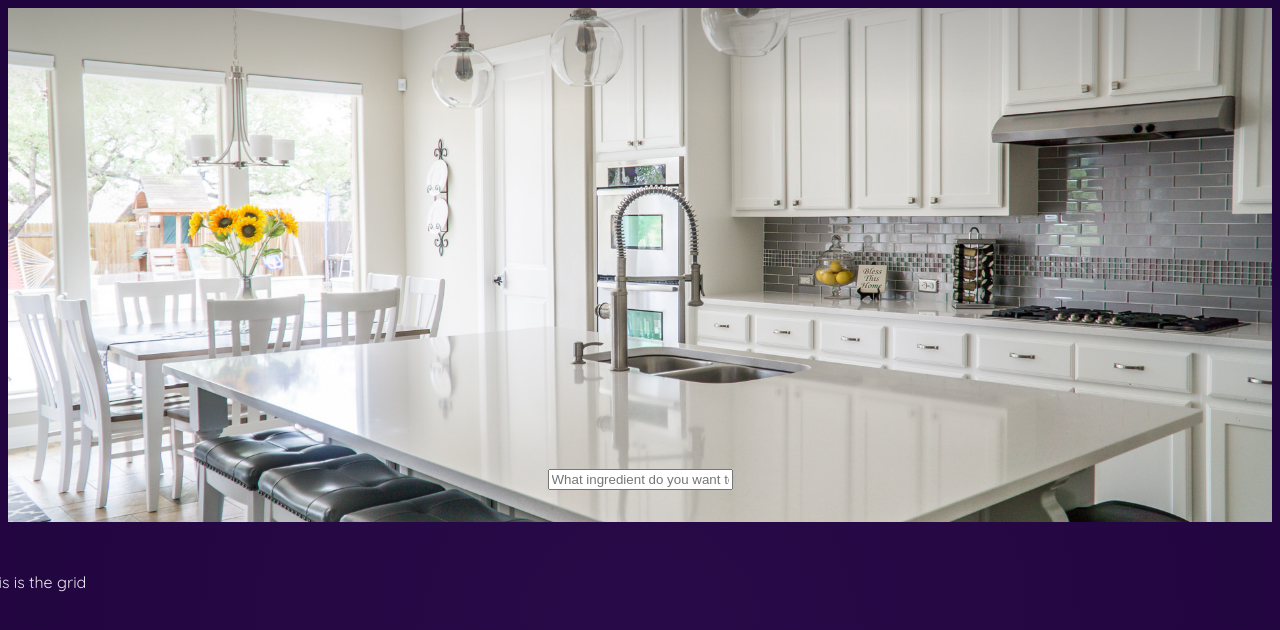
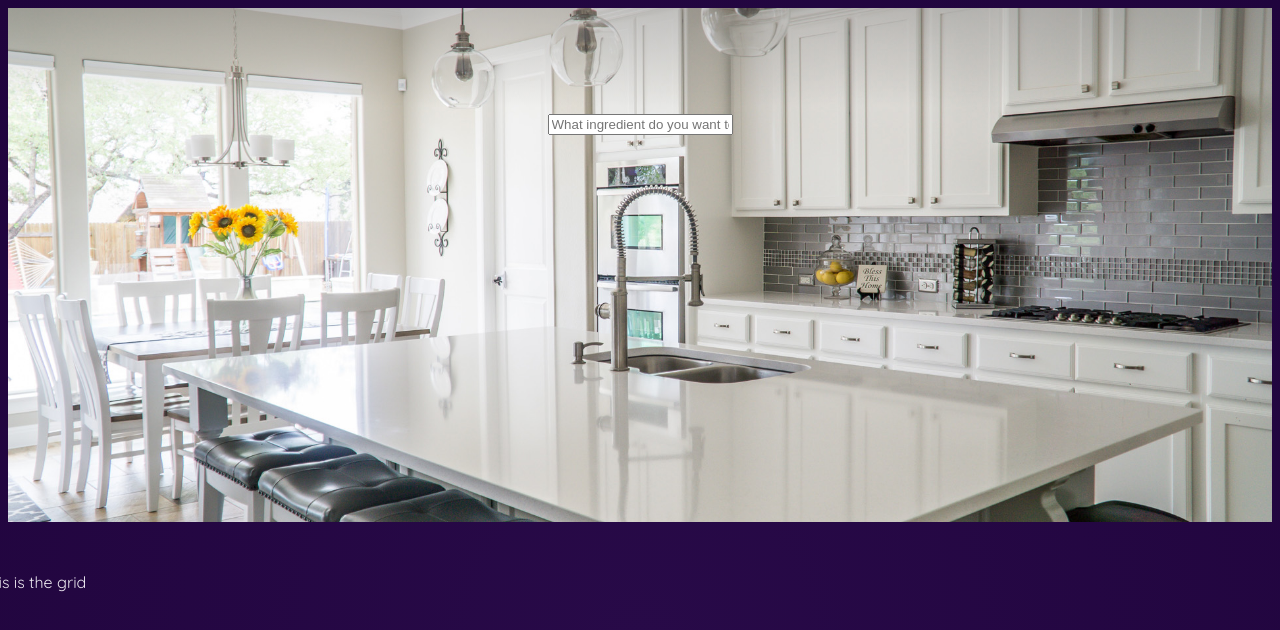
Before and after one commit to bofrank/react-oragame, a React (Vite) app: page / in a window 1280 px wide. Shown: the top 630 px of the page. Built offline with nearby package versions, Linux system fonts and the light colour scheme.

Commit message:
Adjusting grid positioning.

```diff
--- a/src/components/Search.jsx
+++ b/src/components/Search.jsx
@@ -158,6 +158,7 @@ function Search() {
               ))}
             </Masonry>
           </div>
+
         </div>
       </div>
     </div>
--- a/src/index.css
+++ b/src/index.css
@@ -1108,7 +1108,6 @@ b {
     );
 }
 #hero-search {
-  bottom: 0;
   text-align: center;
 }
 #hero,
```
